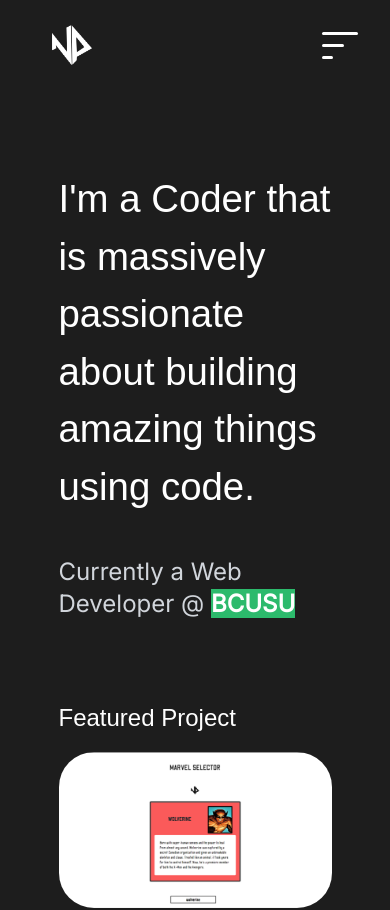
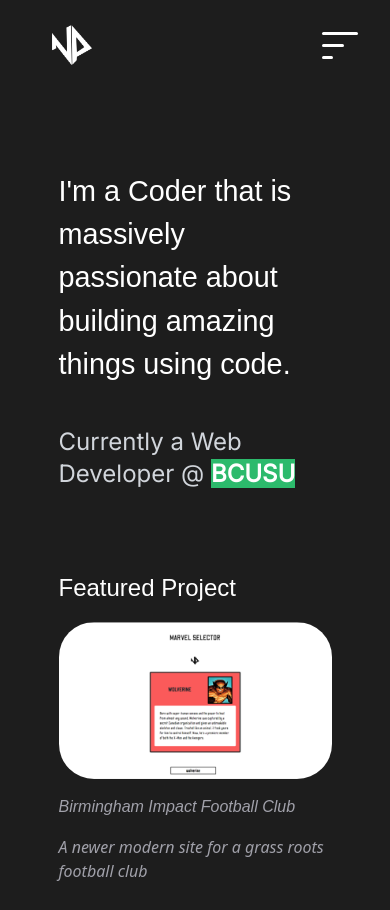
Before and after one commit to Nathan-47/nathanparchment.com-v03, a React (Create React App) app: page / in a window 390 px wide. Shown: the top 910 px of the page. Built offline with nearby package versions, Linux system fonts and the light colour scheme; a web font is replaced by a local one.

Commit message:
Add files via upload

```diff
--- a/src/sass/style.scss
+++ b/src/sass/style.scss
@@ -434,7 +434,8 @@ nav ul a {
 }
 
 @media screen and (max-width: 600px) {
-  .grid-cols-3 {
+.hero-intro {font-size: 1.8rem;}
+.grid-cols-3 {
     grid-template-columns: repeat(1, minmax(0, 1fr)) !important;
 }
 }
```
